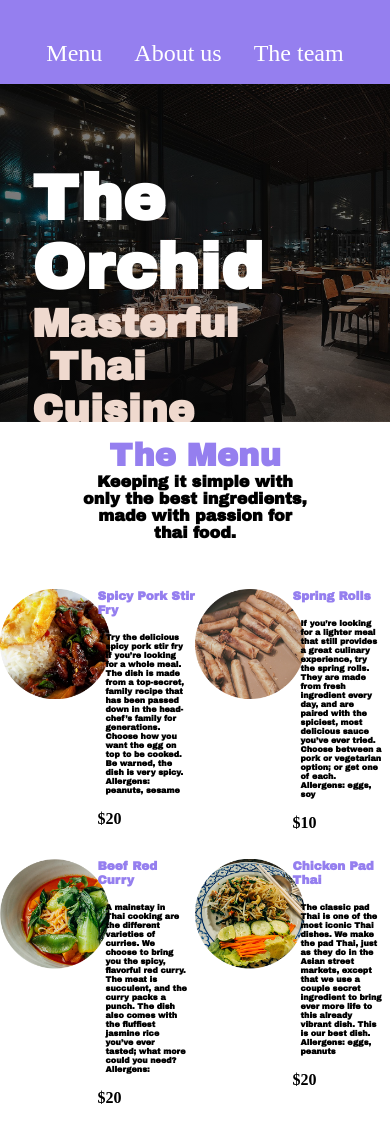
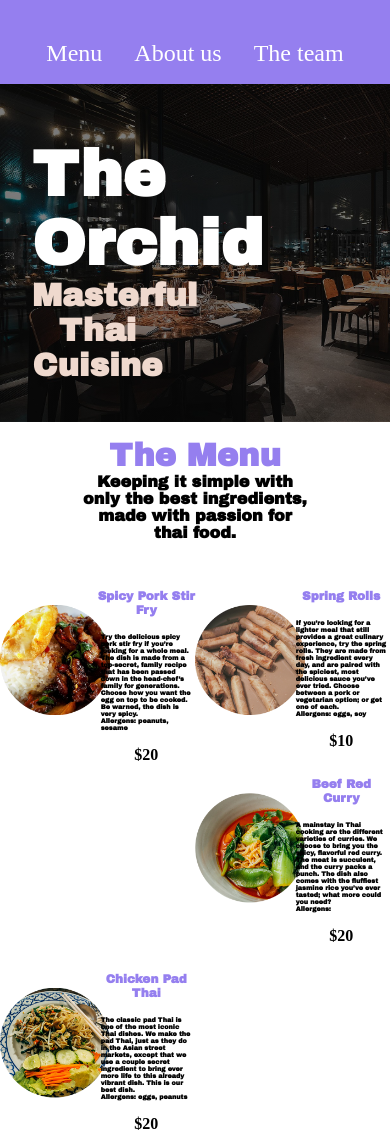
Before and after one commit to ragnsan/ragnsanFreakyFriday.github.io, a plain HTML site: page index.html in a window 390 px wide. Shown: the top 1130 px of the page. Drawn offline with Linux system fonts and the light colour scheme; a web font is replaced by a local one.

Commit message:
Endringer på h2 til menu og h1 hero display
Merket at det så litt rart ut pga padding på h2 i menu, så gjorde til center,  samt måtte lage nye media queries til h1 for at den skulle resize ordentlig

```diff
--- a/css/style.css
+++ b/css/style.css
@@ -74,7 +74,7 @@ p {
     width: 50%;
     height: 50%;
     text-align: center;
-    margin: 5rem 0 0;
+    margin: 7rem 0 0;
     color: white;
     ;
 }
@@ -86,12 +86,12 @@ p {
 }
 
 .hero-text-container h1 {
-    font-size: 10rem;
+    font-size: 8rem;
 
 }
 
 .hero-text-container h2 {
-    font-size: 5rem;
+    font-size: 4rem;
     padding: 0 0 5rem;
 }
 
@@ -370,7 +370,7 @@ color: #957FEF;
 .menu-container-menu-items h2 {
     font-size: 3.5rem;
     padding: 3rem 0rem 0rem;
-    text-align: left;
+    text-align: center;
 }
 
 .menu-container-menu-items h3 {
@@ -382,8 +382,8 @@ color: #957FEF;
 .menu-container-menu-items h4 {
     font-size: 4rem;
     line-height: 2.5rem;
-    padding: 2rem 1rem 0;
-    text-align: left;
+    padding: 2rem 0rem 0;
+    text-align: center;
 }
 
 
@@ -797,6 +797,31 @@ color: #957FEF;
 
 }
 
+@media screen and (max-width: 1170px) {
+
+    #hero-display-container h1 {
+        font-size: 5rem;
+    }
+
+    #hero-display-container h2 {
+        font-size: 3rem;
+    }
+
+
+    .menu-container-menu-items img {
+        max-width: 200px;
+        max-height: 200px;
+    }
+
+    .menu-container-menu-items h3 {
+        font-size: 0.8rem;
+        padding: 1rem 1rem 0;
+    }
+
+
+}
+
+
 
 @media screen and (max-width: 984px) {
 
@@ -897,28 +922,29 @@ color: #957FEF;
     }
 
      .menu-container-menu-items img {
-        max-width: 225px;
-        max-height: 225px;
+        max-width: 180px;
+        max-height: 180px;
     }
 
 }
 
 
-@media screen and (max-width: 773px) {
+@media screen and (max-width: 820px) {
 
 
     #hero-display-container {
         height: 40vh;
 
+
     }
 
     .hero-text-container h1 {
-        font-size: 4rem;
-
+        font-size: 2.5rem;
+        margin: -3.5rem 0 0;
     }
 
     .hero-text-container h2 {
-        font-size: 2.5rem;
+        font-size: 1.25rem;
     }
 
     .navbar a {
@@ -968,7 +994,7 @@ color: #957FEF;
     }
 
     .menu-container-menu-items h3 {
-        font-size: 0.5rem;
+        font-size: 0.4rem;
         padding: 1rem 1rem 0 0;
     }
 
@@ -978,8 +1004,8 @@ color: #957FEF;
     }
 
      .menu-container-menu-items img {
-        max-width: 135px;
-        max-height: 135px;
+        max-width: 125px;
+        max-height: 125px;
         padding: 2rem 0 1rem;
     }
 
@@ -989,15 +1015,35 @@ color: #957FEF;
 
 }
 
+@media screen and (max-width: 820px) {
+
+    #hero-display-container h1 {
+        font-size: 4rem;
+    }
+
+    #hero-displayer-container h2 {
+        font-size: 1.5rem;
+    }
+
+
+}
+
+
+
+
+
+
 
 @media screen and (max-width: 660px) {
 
-    #hero-display-container {
+     #hero-display-container h1 {
+        font-size: 4rem;
+    }
 
+    #hero-display-container h2 {
+        font-size: 2rem;
     }
-    .hero-text-container {
 
-    }
 
    .hero-text-container h1 {
         font-size: 4rem;
@@ -1073,8 +1119,8 @@ color: #957FEF;
     }
 
     .menu-container-menu-items h3 {
-        font-size: 0.5rem;
-        padding: 1rem 0.5rem 0;
+        font-size: 0.4rem;
+        padding: 1rem 0.2rem 0;
     }
 
     .menu-container-menu-items h4 {
@@ -1085,7 +1131,7 @@ color: #957FEF;
      .menu-container-menu-items img {
         max-width: 110px;
         max-height: 110px;
-        padding: 1rem 0 0;
+        padding: 2rem 0 0;
     }
 
 }
```
